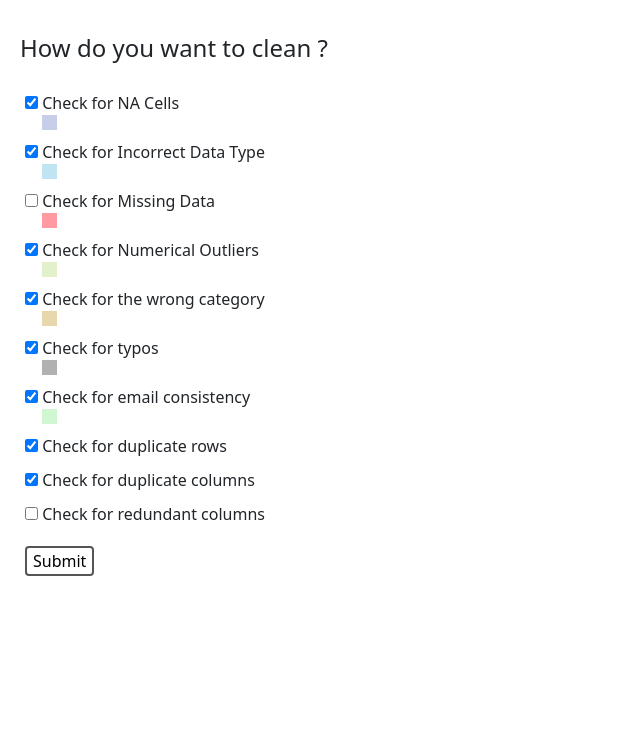
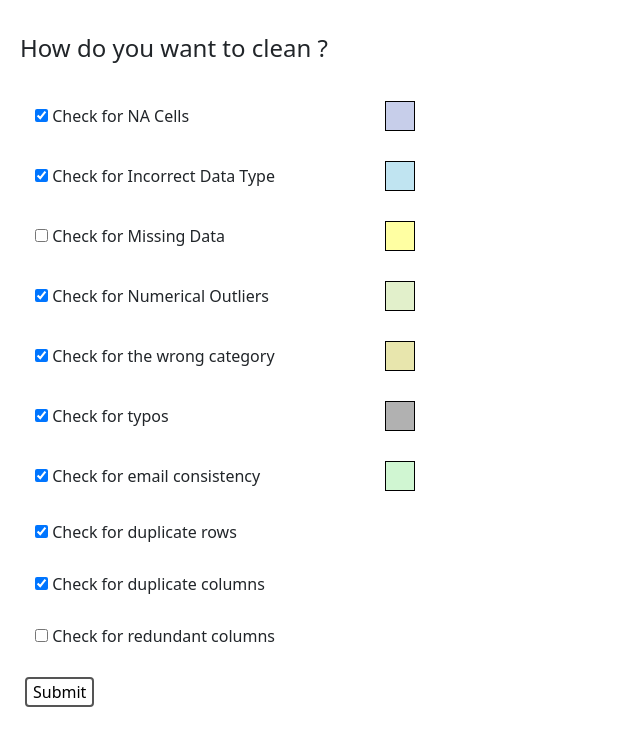
Before and after one commit to Shubhanshi-Gaudani/338-dirtydata, a Flask app: page /config in a window 1280 px wide. Shown: the top 746 px of the page, without its empty margins (0-640 px from the left). Run offline with Flask 2, Linux system fonts and the light colour scheme.

Commit message:
Fixed the squares on config page

```diff
--- a/src/ui/Flask/static/configstyles.css
+++ b/src/ui/Flask/static/configstyles.css
@@ -28,43 +28,62 @@ input:hover {
     color: white;
   }
 .square1 {
-   height: 15px;
-   width: 15px;
+   height: 30px;
+   width: 30px;
+   margin-left: 80px;
    background-color: rgb(199,206,234);
+   border:1px solid black;
  }
 
 .square2{
-   height: 15px;
-   width: 15px;
+   height: 30px;
+   width: 30px;
+   margin-left: 80px;
    background-color: rgb(192,228,241);
+   border:1px solid black;
  }
 
 .square3{
-   height: 15px;
-   width: 15px;
-   background-color: rgb(255,154,162);
+   height: 30px;
+   width: 30px;
+   margin-left: 80px;
+   background-color: rgb(255,304,162);
+   border:1px solid black;
  }
 
 .square4 {
-   height: 15px;
-   width: 15px;
+   height: 30px;
+   width: 30px;
+   margin-left: 80px;
    background-color: rgb(226,240,203);
+   border:1px solid black;
  }
 
 .square5 {
-   height: 15px;
-   width: 15px;
-   background-color: rgb(232,215,173);
+   height: 30px;
+   width: 30px;
+   margin-left: 80px;
+   background-color: rgb(232,230,173);
+   border:1px solid black;
  }
 
 .square6 {
-   height: 15px;
-   width: 15px;
+   height: 30px;
+   width: 30px;
+   margin-left: 80px;
    background-color: rgb(177,177,177);
+   border:1px solid black;
  }
 
 .square7 {
-   height: 15px;
-   width: 15px;
+   height: 30px;
+   width: 30px;
+   margin-left: 80px;
    background-color: rgb(208,246,210);
+   border:1px solid black;
+
  }
+
+ td{
+padding: 15px;
+ }
--- a/src/ui/Flask/templates/config.html
+++ b/src/ui/Flask/templates/config.html
@@ -9,45 +9,108 @@
 
       <fieldset>
         <legend>How do you want to clean ?</legend>
-        <div>
+        <table>
+          <tr>
+            <td>
               <input type="checkbox" id="checkNA" name="source" value="checkNA" checked>
-          <label for="checkNA">Check for NA Cells <div class="square1"></div></label>
-        </div>
-        <div>
+              <label for="checkNA">Check for NA Cells </label>
+            </td>
+            <td>
+
+              <div class="square1"></div>
+            </td>
+          </tr>
+
+          <tr>
+            <td>
               <input type="checkbox" id="IsIncorrectDataType" name="source" value="IsIncorrectDataType" checked>
-          <label for="IsIncorrectDataType">Check for Incorrect Data Type <div class="square2"></div></label>
-        </div>
-        <div>
+          <label for="IsIncorrectDataType">Check for Incorrect Data Type </label>
+            </td>
+            <td>
+
+              <div class="square2"></div>
+            </td>
+          </tr>
+
+          <tr>
+            <td>
               <input type="checkbox" id="MissingData" name="source" value="MissingData" unchecked>
-          <label for="MissingData">Check for Missing Data <div class="square3"></div></label>
-        </div>
-        <div>
+          <label for="MissingData">Check for Missing Data </label>
+            </td>
+            <td>
+
+              <div class="square3"></div>
+            </td>
+          </tr>
+
+          <tr>
+            <td>
               <input type="checkbox" id="NumOutlier" name="source" value="NumOutlier" checked>
-          <label for="NumOutlier">Check for Numerical Outliers <div class="square4"></div></label>
-        </div>
-        <div>
+              <label for="NumOutlier">Check for Numerical Outliers </div></label>
+            </td>
+            <td>
+
+              <div class="square4"></div>
+            </td>
+          </tr>
+
+          <tr>
+            <td>
               <input type="checkbox" id="WrongCategory" name="source" value="WrongCategory" checked>
-          <label for="WrongCategory">Check for the wrong category <div class="square5"></div></label>
-        </div>
-        <div>
+          <label for="WrongCategory">Check for the wrong category </label>
+            </td>
+            <td>
+
+              <div class="square5"></div>
+            </td>
+          </tr>
+
+          <tr>
+            <td>
               <input type="checkbox" id="typo" name="source" value="typo" checked>
-          <label for="typo">Check for typos <div class="square6"></div></label>
-        </div>
-        <div>
+          <label for="typo">Check for typos </label>
+            </td>
+            <td>
+
+              <div class="square6"></div>
+            </td>
+          </tr>
+
+          <tr>
+            <td>
               <input type="checkbox" id="EmailChecking" name="source" value="EmailChecking" checked>
-            <label for="EmailChecking">Check for email consistency <div class="square7"></div></label>
-        </div>
-        <div>
+            <label for="EmailChecking">Check for email consistency </label>
+            </td>
+            <td>
+
+              <div class="square7"></div>
+            </td>
+          </tr>
+
+          <tr>
+            <td>
               <input type="checkbox" id="DuplicateRows" name="source" value="DuplicateRows" checked>
               <label for="DuplicateRows">Check for duplicate rows </label>
-        </div>
-        <div>
+            </td>
+          </tr>
+
+          <tr>
+            <td>
               <input type="checkbox" id="DuplicateColumns" name="source" value="DuplicateColumns" checked>
               <label for="DuplicateColumns">Check for duplicate columns </label>
-        </div>
-        <div>
+            </td>
+          </tr>
+
+          <tr>
+            <td>
               <input type="checkbox" id="RedundantColumns" name="source" value="RedundantColumns" unchecked>
               <label for="RedundantColumns">Check for redundant columns </label>
+            </td>
+          </tr>
+
+        </table>
+
+
       </div>
         <div id="submit_div">
           <!-- <button type="submit" >Submit form</button> -->
```
Lines whose indentation alone changed are shown as unchanged.
